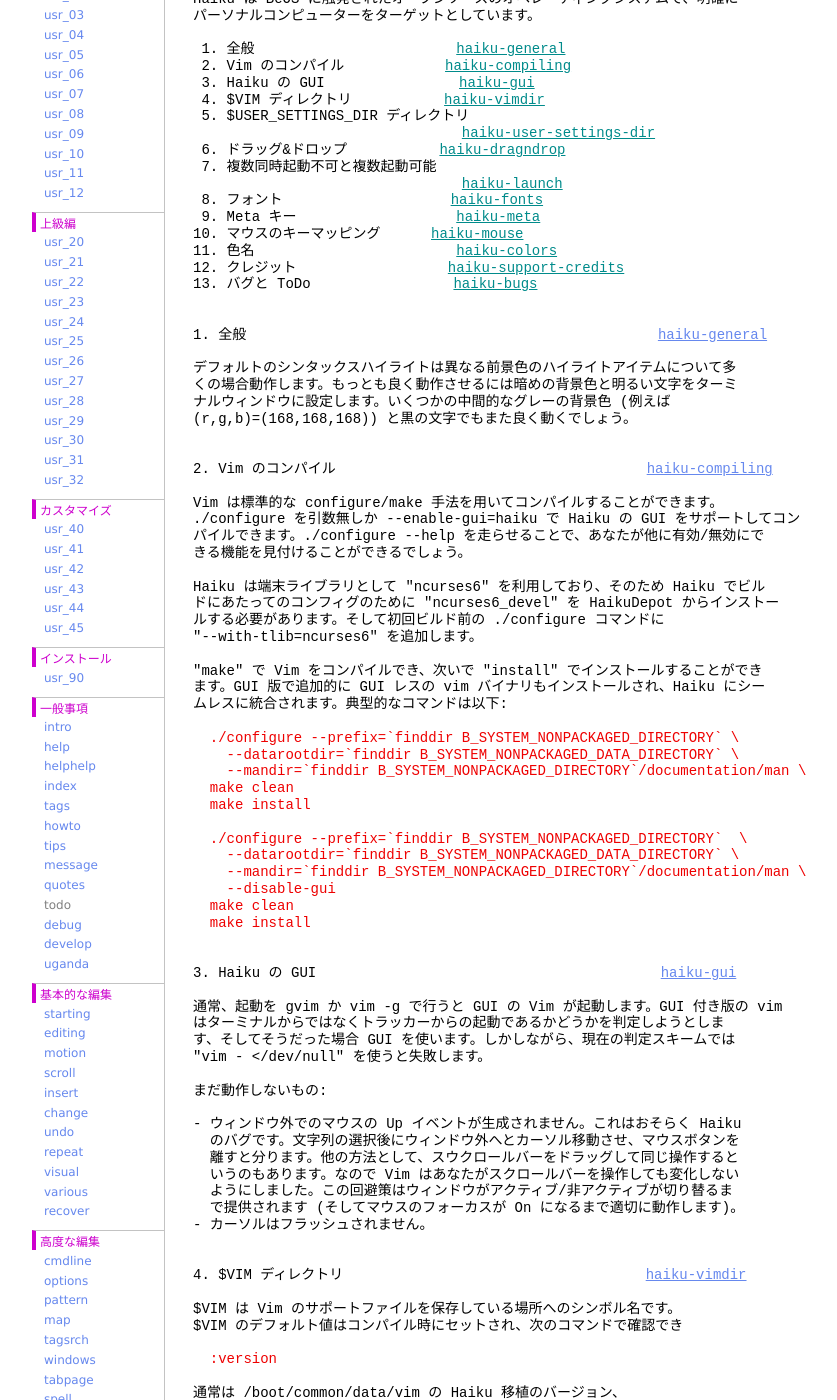
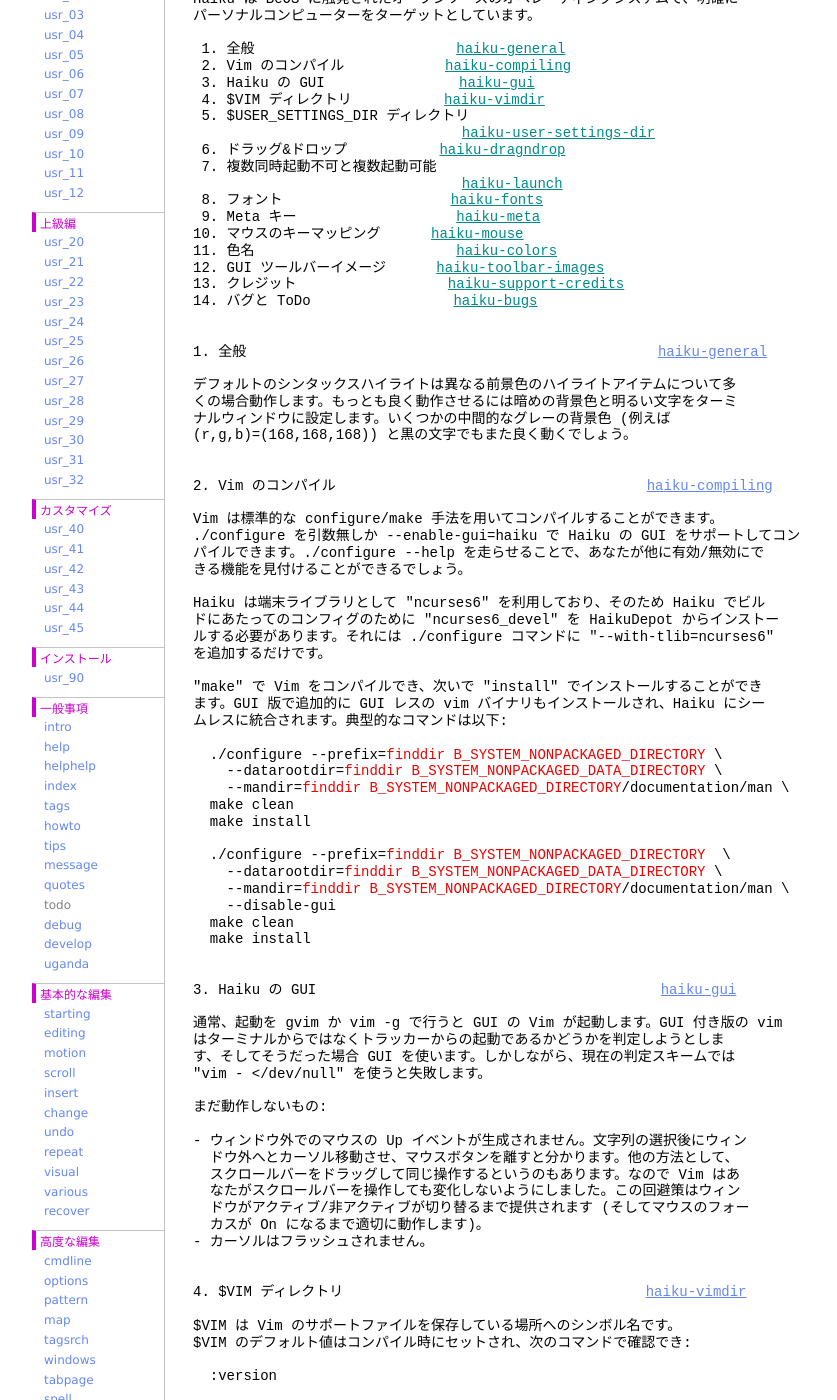
Before and after one commit to vim-jp/vimdoc-ja, a Jekyll site: the page built from os_haiku.html, in a window 1280 px wide and 1400 px high, scrolled down 410 px. Shown: the whole window, without its empty margins (208-1045 px from the left). Built offline with Jekyll 4.4.1, drawn with Linux system fonts in a browser that asks for light colours; nearby versions of some CDN libraries; comment, search, counter and statistics services are not loaded; some of the changed text lies outside the part shown.

Commit message:
Generated by Travis JOB 3296.1
https://travis-ci.org/vim-jp/vimdoc-ja-working/builds/701214613

```diff
--- a/os_haiku.html
+++ b/os_haiku.html
@@ -3,7 +3,7 @@
 helpname: 'os_haiku'
 ---
 <div id='vimCodeElement'>
-<a class="Constant" href="os_haiku.html" name="os_haiku.txt">os_haiku.txt</a>&nbsp;&nbsp;For&nbsp;<span class="Identifier">Vim バージョン 8.2.</span>&nbsp;&nbsp;Last change: 2020 Mar 19<br>
+<a class="Constant" href="os_haiku.html" name="os_haiku.txt">os_haiku.txt</a>&nbsp;&nbsp;For&nbsp;<span class="Identifier">Vim バージョン 8.2.</span>&nbsp;&nbsp;Last change: 2020 May 13<br>
 <br>
 <br>
 &nbsp;&nbsp;&nbsp;&nbsp;&nbsp;&nbsp;&nbsp;&nbsp;&nbsp;&nbsp;&nbsp;&nbsp;&nbsp;&nbsp;&nbsp;&nbsp;&nbsp;&nbsp;<span class="Identifier">VIMリファレンスマニュアル&nbsp;&nbsp;&nbsp;&nbsp;by Bram Moolenaar</span><br>
@@ -30,8 +30,9 @@
 &nbsp;9. Meta キー&nbsp;&nbsp;&nbsp;&nbsp;&nbsp;&nbsp;&nbsp;&nbsp;&nbsp;&nbsp;&nbsp;&nbsp;&nbsp;&nbsp;&nbsp;&nbsp;&nbsp;&nbsp;&nbsp;<a class="Identifier" href="os_haiku.html#haiku-meta">haiku-meta</a><br>
 10. マウスのキーマッピング&nbsp;&nbsp;&nbsp;&nbsp;&nbsp;&nbsp;<a class="Identifier" href="os_haiku.html#haiku-mouse">haiku-mouse</a><br>
 11. 色名&nbsp;&nbsp;&nbsp;&nbsp;&nbsp;&nbsp;&nbsp;&nbsp;&nbsp;&nbsp;&nbsp;&nbsp;&nbsp;&nbsp;&nbsp;&nbsp;&nbsp;&nbsp;&nbsp;&nbsp;&nbsp;&nbsp;&nbsp;&nbsp;<a class="Identifier" href="os_haiku.html#haiku-colors">haiku-colors</a><br>
-12. クレジット&nbsp;&nbsp;&nbsp;&nbsp;&nbsp;&nbsp;&nbsp;&nbsp;&nbsp;&nbsp;&nbsp;&nbsp;&nbsp;&nbsp;&nbsp;&nbsp;&nbsp;&nbsp;<a class="Identifier" href="os_haiku.html#haiku-support-credits">haiku-support-credits</a><br>
-13. バグと ToDo&nbsp;&nbsp;&nbsp;&nbsp;&nbsp;&nbsp;&nbsp;&nbsp;&nbsp;&nbsp;&nbsp;&nbsp;&nbsp;&nbsp;&nbsp;&nbsp;&nbsp;<a class="Identifier" href="os_haiku.html#haiku-bugs">haiku-bugs</a><br>
+12. GUI ツールバーイメージ&nbsp;&nbsp;&nbsp;&nbsp;&nbsp;&nbsp;<a class="Identifier" href="os_haiku.html#haiku-toolbar-images">haiku-toolbar-images</a><br>
+13. クレジット&nbsp;&nbsp;&nbsp;&nbsp;&nbsp;&nbsp;&nbsp;&nbsp;&nbsp;&nbsp;&nbsp;&nbsp;&nbsp;&nbsp;&nbsp;&nbsp;&nbsp;&nbsp;<a class="Identifier" href="os_haiku.html#haiku-support-credits">haiku-support-credits</a><br>
+14. バグと ToDo&nbsp;&nbsp;&nbsp;&nbsp;&nbsp;&nbsp;&nbsp;&nbsp;&nbsp;&nbsp;&nbsp;&nbsp;&nbsp;&nbsp;&nbsp;&nbsp;&nbsp;<a class="Identifier" href="os_haiku.html#haiku-bugs">haiku-bugs</a><br>
 <br>
 <br>
 1. 全般&nbsp;&nbsp;&nbsp;&nbsp;&nbsp;&nbsp;&nbsp;&nbsp;&nbsp;&nbsp;&nbsp;&nbsp;&nbsp;&nbsp;&nbsp;&nbsp;&nbsp;&nbsp;&nbsp;&nbsp;&nbsp;&nbsp;&nbsp;&nbsp;&nbsp;&nbsp;&nbsp;&nbsp;&nbsp;&nbsp;&nbsp;&nbsp;&nbsp;&nbsp;&nbsp;&nbsp;&nbsp;&nbsp;&nbsp;&nbsp;&nbsp;&nbsp;&nbsp;&nbsp;&nbsp;&nbsp;&nbsp;&nbsp;&nbsp;<a class="Constant" href="os_haiku.html#haiku-general" name="haiku-general">haiku-general</a><br>
@@ -51,25 +52,25 @@
 <br>
 Haiku は端末ライブラリとして &quot;ncurses6&quot; を利用しており、そのため Haiku でビル<br>
 ドにあたってのコンフィグのために &quot;ncurses6_devel&quot; を HaikuDepot からインストー<br>
-ルする必要があります。そして初回ビルド前の ./configure コマンドに<br>
-&quot;--with-tlib=ncurses6&quot; を追加します。<br>
+ルする必要があります。それには ./configure コマンドに &quot;--with-tlib=ncurses6&quot;<br>
+を追加するだけです。<br>
 <br>
 &quot;make&quot; で Vim をコンパイルでき、次いで &quot;install&quot; でインストールすることができ<br>
 ます。GUI 版で追加的に GUI レスの vim バイナリもインストールされ、Haiku にシー<br>
 ムレスに統合されます。典型的なコマンドは以下:<br>
 <br>
-<div class="helpExample">&nbsp;&nbsp;./configure --prefix=`finddir B_SYSTEM_NONPACKAGED_DIRECTORY` \<br>
-&nbsp;&nbsp;&nbsp;&nbsp;--datarootdir=`finddir B_SYSTEM_NONPACKAGED_DATA_DIRECTORY` \<br>
-&nbsp;&nbsp;&nbsp;&nbsp;--mandir=`finddir B_SYSTEM_NONPACKAGED_DIRECTORY`/documentation/man \<br>
+&nbsp;&nbsp;./configure --prefix=<span class="Comment">finddir B_SYSTEM_NONPACKAGED_DIRECTORY</span>&nbsp;\<br>
+&nbsp;&nbsp;&nbsp;&nbsp;--datarootdir=<span class="Comment">finddir B_SYSTEM_NONPACKAGED_DATA_DIRECTORY</span>&nbsp;\<br>
+&nbsp;&nbsp;&nbsp;&nbsp;--mandir=<span class="Comment">finddir B_SYSTEM_NONPACKAGED_DIRECTORY</span>/documentation/man \<br>
 &nbsp;&nbsp;make clean<br>
-&nbsp;&nbsp;make install</div>
+&nbsp;&nbsp;make install<br>
 <br>
-<div class="helpExample">&nbsp;&nbsp;./configure --prefix=`finddir B_SYSTEM_NONPACKAGED_DIRECTORY`&nbsp;&nbsp;\<br>
-&nbsp;&nbsp;&nbsp;&nbsp;--datarootdir=`finddir B_SYSTEM_NONPACKAGED_DATA_DIRECTORY` \<br>
-&nbsp;&nbsp;&nbsp;&nbsp;--mandir=`finddir B_SYSTEM_NONPACKAGED_DIRECTORY`/documentation/man \<br>
+&nbsp;&nbsp;./configure --prefix=<span class="Comment">finddir B_SYSTEM_NONPACKAGED_DIRECTORY</span>&nbsp;&nbsp;\<br>
+&nbsp;&nbsp;&nbsp;&nbsp;--datarootdir=<span class="Comment">finddir B_SYSTEM_NONPACKAGED_DATA_DIRECTORY</span>&nbsp;\<br>
+&nbsp;&nbsp;&nbsp;&nbsp;--mandir=<span class="Comment">finddir B_SYSTEM_NONPACKAGED_DIRECTORY</span>/documentation/man \<br>
 &nbsp;&nbsp;&nbsp;&nbsp;--disable-gui<br>
 &nbsp;&nbsp;make clean<br>
-&nbsp;&nbsp;make install</div>
+&nbsp;&nbsp;make install<br>
 <br>
 <br>
 3. Haiku の GUI&nbsp;&nbsp;&nbsp;&nbsp;&nbsp;&nbsp;&nbsp;&nbsp;&nbsp;&nbsp;&nbsp;&nbsp;&nbsp;&nbsp;&nbsp;&nbsp;&nbsp;&nbsp;&nbsp;&nbsp;&nbsp;&nbsp;&nbsp;&nbsp;&nbsp;&nbsp;&nbsp;&nbsp;&nbsp;&nbsp;&nbsp;&nbsp;&nbsp;&nbsp;&nbsp;&nbsp;&nbsp;&nbsp;&nbsp;&nbsp;&nbsp;<a class="Constant" href="os_haiku.html#haiku-gui" name="haiku-gui">haiku-gui</a><br>
@@ -81,21 +82,21 @@
 <br>
 まだ動作しないもの:<br>
 <br>
-- ウィンドウ外でのマウスの Up イベントが生成されません。これはおそらく Haiku<br>
-&nbsp;&nbsp;のバグです。文字列の選択後にウィンドウ外へとカーソル移動させ、マウスボタンを<br>
-&nbsp;&nbsp;離すと分ります。他の方法として、スウクロールバーをドラッグして同じ操作すると<br>
-&nbsp;&nbsp;いうのもあります。なので Vim はあなたがスクロールバーを操作しても変化しない<br>
-&nbsp;&nbsp;ようにしました。この回避策はウィンドウがアクティブ/非アクティブが切り替るま<br>
-&nbsp;&nbsp;で提供されます (そしてマウスのフォーカスが On になるまで適切に動作します)。<br>
+- ウィンドウ外でのマウスの Up イベントが生成されません。文字列の選択後にウィン<br>
+&nbsp;&nbsp;ドウ外へとカーソル移動させ、マウスボタンを離すと分かります。他の方法として、<br>
+&nbsp;&nbsp;スクロールバーをドラッグして同じ操作するというのもあります。なので Vim はあ<br>
+&nbsp;&nbsp;なたがスクロールバーを操作しても変化しないようにしました。この回避策はウィン<br>
+&nbsp;&nbsp;ドウがアクティブ/非アクティブが切り替るまで提供されます (そしてマウスのフォー<br>
+&nbsp;&nbsp;カスが On になるまで適切に動作します)。<br>
 - カーソルはフラッシュされません。<br>
 <br>
 <br>
 4. $VIM ディレクトリ&nbsp;&nbsp;&nbsp;&nbsp;&nbsp;&nbsp;&nbsp;&nbsp;&nbsp;&nbsp;&nbsp;&nbsp;&nbsp;&nbsp;&nbsp;&nbsp;&nbsp;&nbsp;&nbsp;&nbsp;&nbsp;&nbsp;&nbsp;&nbsp;&nbsp;&nbsp;&nbsp;&nbsp;&nbsp;&nbsp;&nbsp;&nbsp;&nbsp;&nbsp;&nbsp;&nbsp;<a class="Constant" href="os_haiku.html#haiku-vimdir" name="haiku-vimdir">haiku-vimdir</a><br>
 <br>
 $VIM は Vim のサポートファイルを保存している場所へのシンボル名です。<br>
-$VIM のデフォルト値はコンパイル時にセットされ、次のコマンドで確認でき<br>
+$VIM のデフォルト値はコンパイル時にセットされ、次のコマンドで確認でき:<br>
 <br>
-<div class="helpExample">&nbsp;&nbsp;:version</div>
+&nbsp;&nbsp;:version<br>
 <br>
 通常は /boot/common/data/vim の Haiku 移植のバージョン、<br>
 /boot/system/non-packaged/data/vim の手動ビルドの値になっています。 この値が好<br>
@@ -123,11 +124,11 @@
 可&quot;に設定されていなければ新しい Vim のセッションを開始します)、もしくは Vim の<br>
 ウィンドウ(ファイルの編集を始めます)にファイル(複数)もしくはディレクトリ(複数)<br>
 をドロップすることができます。フォルダをドロップした場合は Vim のカレントワー<br>
-キングディレクトリに設定します。<a class="Identifier" href="editing.html#:cd">:cd</a>&nbsp;<a class="Identifier" href="editing.html#:pwd">:pwd</a><br>
-もし SHIFT キーを押しながら、ファイルもしくはフォルダをドロップしたなら、 Vim<br>
-は最初にドロップされたアイテムが含まれるディレクトリに {訳註:カレントワーキン<br>
-グディレクトリを} 変更します。Vim を起動するときはShiftキーを押す必要はなく:<br>
-Vim は、(Shift キーを押したときと) 同じように動作します。<br>
+キングディレクトリに設定します&nbsp;<a class="Identifier" href="editing.html#:cd">:cd</a>&nbsp;<a class="Identifier" href="editing.html#:pwd">:pwd</a>。もし SHIFT キーを押しながら、ファ<br>
+イルもしくはフォルダをドロップしたなら、 Vim は最初にドロップされたアイテムが<br>
+含まれるディレクトリに {訳註:カレントワーキングディレクトリを} 変更します。Vim<br>
+を起動するときはShiftキーを押す必要はなく: Vim は、(Shift キーを押したときと)<br>
+同じように動作します。<br>
 <br>
 ファイルのドロップは引数リストを設定します。&nbsp;<a class="Identifier" href="editing.html#argument-list">argument-list</a><br>
 <br>
@@ -174,9 +175,9 @@
 <br>
 もし指定したフォントが無いなら、システムの固定フォントが得られます。<br>
 <br>
-GUI でのフォント選択ダイアログは、次のようにして<br>
+GUI でのフォント選択ダイアログは、次のようにして:<br>
 <br>
-<div class="helpExample">&nbsp;&nbsp;:set guifont=*</div>
+&nbsp;&nbsp;:set guifont=*<br>
 <br>
 コマンドを与えることで利用できます。<br>
 <br>
@@ -230,7 +231,7 @@
 みんなありがとう!<br>
 <br>
 <br>
-13. バグと ToDo&nbsp;&nbsp;&nbsp;&nbsp;&nbsp;&nbsp;&nbsp;&nbsp;&nbsp;&nbsp;&nbsp;&nbsp;&nbsp;&nbsp;&nbsp;&nbsp;&nbsp;&nbsp;&nbsp;&nbsp;&nbsp;&nbsp;&nbsp;&nbsp;&nbsp;&nbsp;&nbsp;&nbsp;&nbsp;&nbsp;&nbsp;&nbsp;&nbsp;&nbsp;&nbsp;&nbsp;&nbsp;&nbsp;&nbsp;&nbsp;&nbsp;<a class="Constant" href="os_haiku.html#haiku-bugs" name="haiku-bugs">haiku-bugs</a><br>
+14. バグと ToDo&nbsp;&nbsp;&nbsp;&nbsp;&nbsp;&nbsp;&nbsp;&nbsp;&nbsp;&nbsp;&nbsp;&nbsp;&nbsp;&nbsp;&nbsp;&nbsp;&nbsp;&nbsp;&nbsp;&nbsp;&nbsp;&nbsp;&nbsp;&nbsp;&nbsp;&nbsp;&nbsp;&nbsp;&nbsp;&nbsp;&nbsp;&nbsp;&nbsp;&nbsp;&nbsp;&nbsp;&nbsp;&nbsp;&nbsp;&nbsp;&nbsp;<a class="Constant" href="os_haiku.html#haiku-bugs" name="haiku-bugs">haiku-bugs</a><br>
 <br>
 この移植は開発中で完全な状態から遠く離れています。バグレポート、パッチ、そして<br>
 要望について、Vim のメーリングリストか Vim GitHub リポジトリを利用してください。<br>
```
